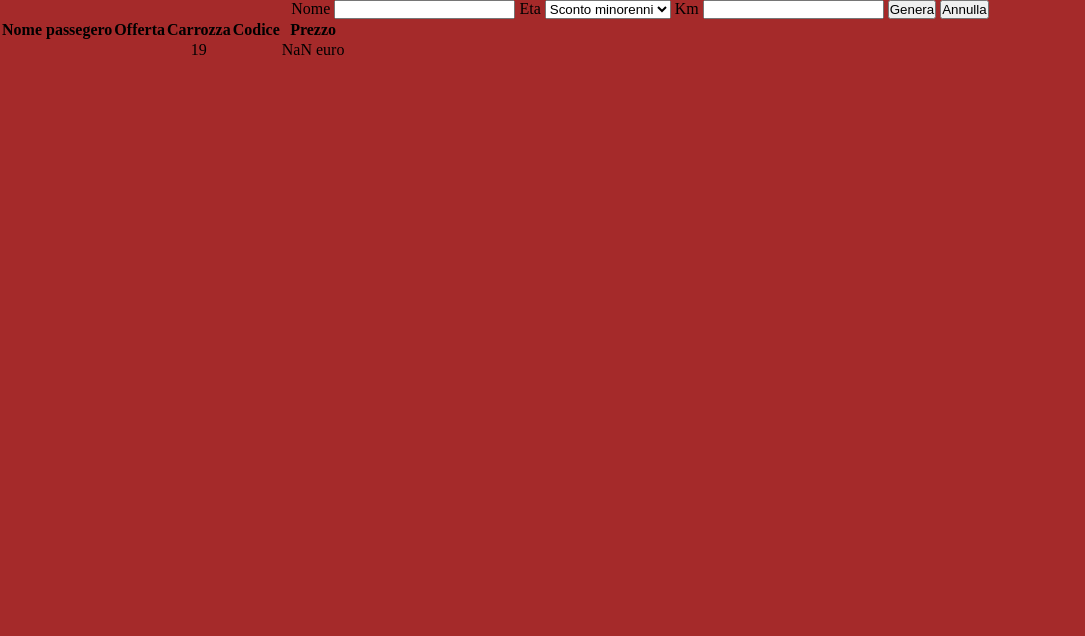
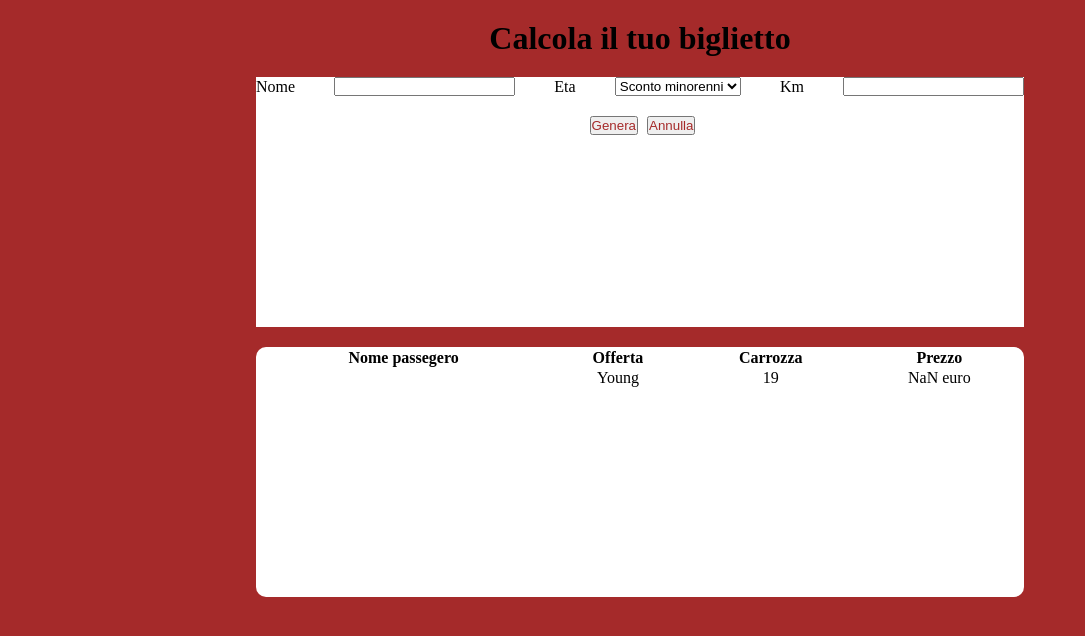
Before and after one commit to AlessioLaudicina/js-biglietto-treno-form, a plain HTML site: page index.html in a window 1280 px wide. Both pictures are taken after a click on the button "Genera". Shown: the whole page, without its empty margins (0-1085 px from the left). Drawn offline with Linux system fonts and the light colour scheme.

Commit message:
correzioni grafica css

```diff
--- a/index.html
+++ b/index.html
@@ -10,7 +10,11 @@
 <body>
 
     <main>
+
+        <div class="container">
+            <h1 style="padding: 20px 0; ">Calcola il tuo biglietto</h1>
             <div class="generaIltuoTicket">
+                <form class="form-ticket">
                  <label for="name">Nome</label>
                 <input type="text" id="name">
 
@@ -29,30 +33,30 @@
 
 
                </form>
-    <button id="generaTicket">Genera</button>
-    <button id="resetForm">Annulla</button>
+        <button id="generaTicket" style="color: brown; margin: 20px 5px;">Genera</button>
+        <button id="resetForm" style="color: brown;">Annulla</button>
 
 
              </div>
 
-    </main>
+        </div>
 
 
 
 
-    <form>
 
 
 
+    <div id="yourTicket" class="d-none yourTicket">
 
-    <div id="yourTicket" class="d-none">
 
-        <table>
+
+        <table style="width: 100%;">
             <tr>
                 <th>Nome passegero</th>
                 <th>Offerta</th>
                 <th>Carrozza</th>
-                <th>Codice</th>
+
                 <th>Prezzo</th>
 
             </tr>
@@ -70,7 +74,7 @@
 
 
 
-                <td id="prenotationCode"></td>
+
 
 
 
@@ -80,6 +84,17 @@
 
     </div>
 
+    </main>
+
+
+
+
+
+
+
+
+
+
 
     <script type="text/javascript" src="./js/main.js"></script>
 
--- a/js/main.js
+++ b/js/main.js
@@ -31,12 +31,14 @@ function(){
 
     if (age == "minorenne"){
         price = price - (price * 0,2)
+        discountDom.innerHTML = "Young"
 
     }
 
      else if(age == "senior"){
 
         price = price - (price * 0,4)
+        discountDom.innerHTML = "Sconto silver"
 
     }
     else {
--- a/style.css
+++ b/style.css
@@ -9,6 +9,46 @@ body{
     text-align: center;
 }
 
+main{
+    display: flex;
+    flex-wrap: wrap;
+    justify-content: center;
+}
+
+.container{
+    margin: auto;
+    width: 60%;
+}
+
 .d-none{
     display: none;
 }
+
+
+.generaIltuoTicket{
+    height: 250px;
+    background-color: white;
+
+
+}
+
+.form-ticket{
+    display: flex;
+    justify-content: space-between;
+    align-items: center;
+
+}
+
+
+.yourTicket{
+    height: 250px;
+    background-color: white;
+    width: 60%;
+    justify-content: center;
+    align-items: center;
+
+    border-radius: 10px;
+    margin-top: 20px;
+
+
+}
```
Lines whose indentation alone changed are shown as unchanged.
